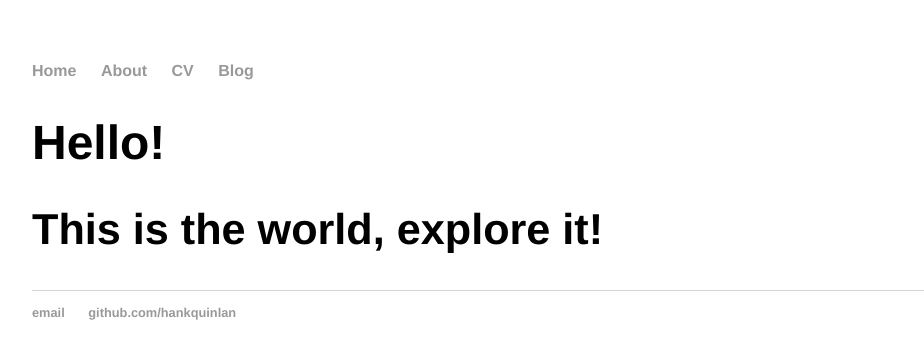
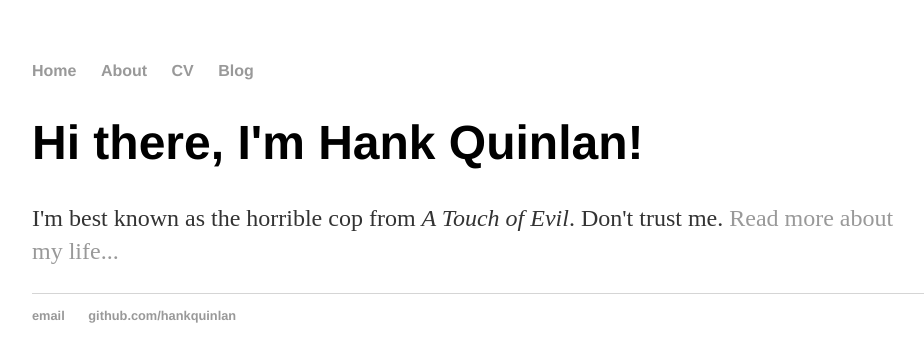
Before and after one commit to joshroos/DataAnalysis-groepje17, a Jekyll site: the page built from index.html, in a window 1280 px wide. Shown: the top 362 px of the page, without its empty margins (160-1084 px from the left). Built offline with Jekyll 4.4.1, drawn with Linux system fonts in a browser that asks for light colours.

Commit message:
check of site werkt

```diff
--- a/_config.yml
+++ b/_config.yml
@@ -1,5 +1,3 @@
-name: World Food Pricing
+name: Hank Quinlan, Horrible Cop
 markdown: kramdown
 permalink: /blog/:year/:month/:day/:title
-theme: jekyll-theme-slate
-title: World Food Pricing
--- a/index.html
+++ b/index.html
@@ -1,11 +1,9 @@
 ---
 layout: default
-title: The world!
+title: Hank Quinlan, Horrible Cop
 ---
 
 		<div class="blurb">
-			<h1>Hello!</h1>
-			<h2>This is the world, explore it!</h2>
+			<h1>Hi there, I'm Hank Quinlan!</h1>
+			<p>I'm best known as the horrible cop from <em>A Touch of Evil</em>. Don't trust me. <a href="/about">Read more about my life...</a></p>
 		</div>
-    <div class="world">
-    </div>
```
Also changed, not shown: about/index.html (renamed from west_afrika/index.html), blog/atom.xml (renamed from zuid_azie/atom.xml), blog/index.html (renamed from zuid_azie/index.html), cv/index.html (renamed from oost_afrika/index.html), 1 other file.
